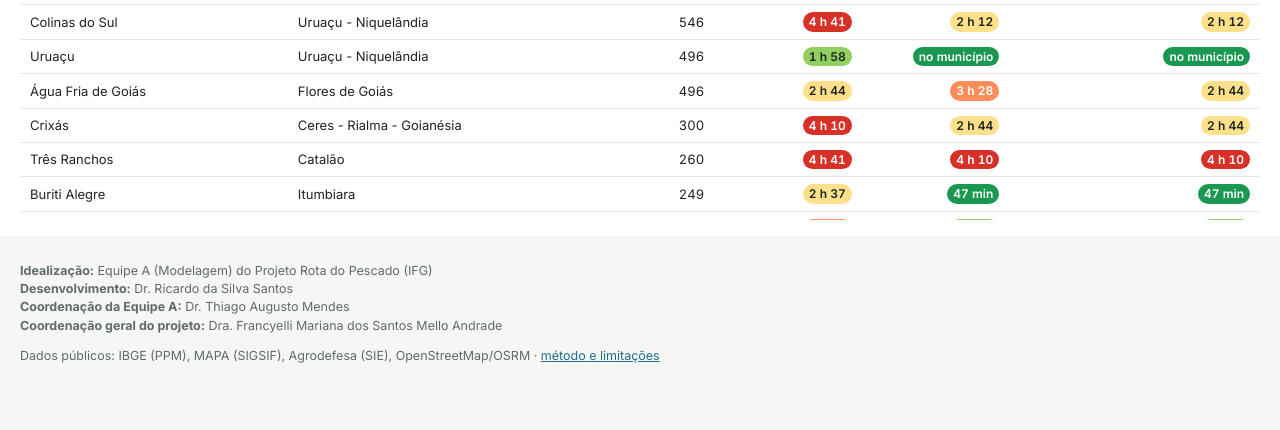
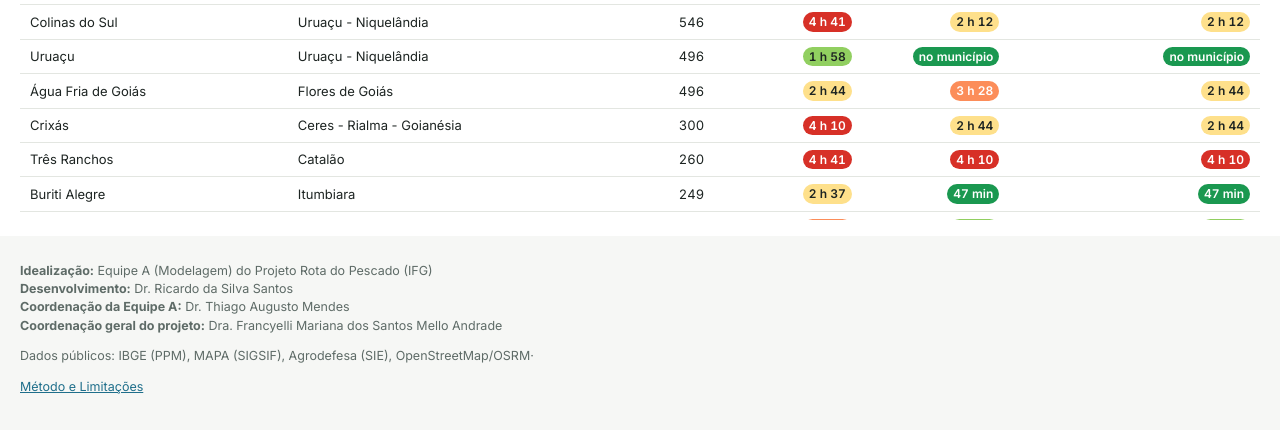
Before and after one commit to ricardosantoss/rota-pescado-inspecao, a plain HTML site: page index.html in a window 1280 px wide. Shown: the part 1067-1497 px from the top of the page. Before the commit the page ends 1467 px from the top, so only its background shows below. Drawn offline with nearby package versions, Linux system fonts and the light colour scheme.

Commit message:
Update index.html

```diff
--- a/index.html
+++ b/index.html
@@ -149,9 +149,9 @@
   <p><b>Idealização:</b> Equipe A (Modelagem) do Projeto Rota do Pescado (IFG)<br>
      <b>Desenvolvimento:</b> Dr. Ricardo da Silva Santos<br>
      <b>Coordenação da Equipe A:</b> Dr. Thiago Augusto Mendes<br>
-     <b>Coordenação geral do projeto:</b> Dra. Francyelli Mariana dos Santos Mello Andrade</p>
-  <p>Dados públicos: IBGE (PPM), MAPA (SIGSIF), Agrodefesa (SIE), OpenStreetMap/OSRM ·
-     <a href="#" id="link-sobre">método e limitações</a></p>
+     <b>Coordenação geral do projeto:</b> Dra. Francyelli Mariana dos Santos Mello Andrade<br>
+  <p>Dados públicos: IBGE (PPM), MAPA (SIGSIF), Agrodefesa (SIE), OpenStreetMap/OSRM·</p>
+     <a href="#" id="link-sobre"> Método e Limitações</a></p>
 </footer>
 
   <dialog id="dlg-sobre" class="dialogo">
```
